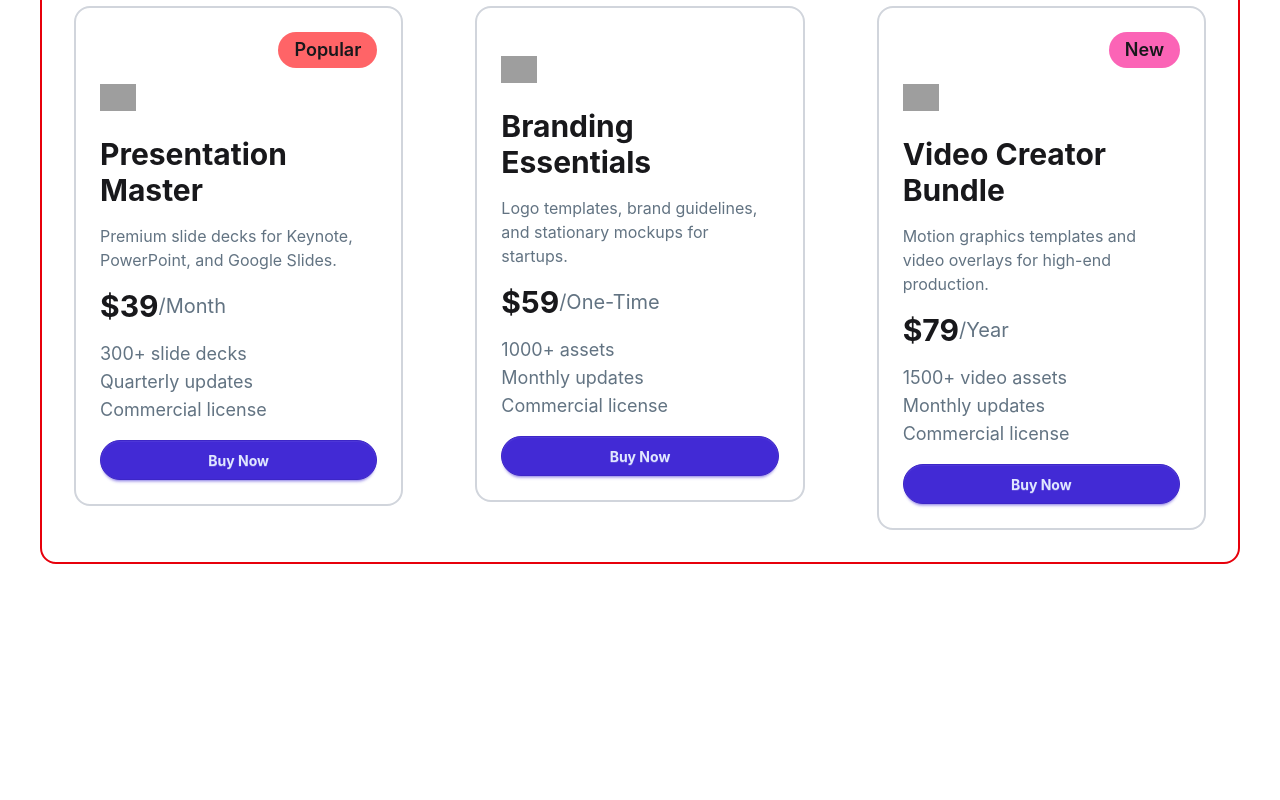
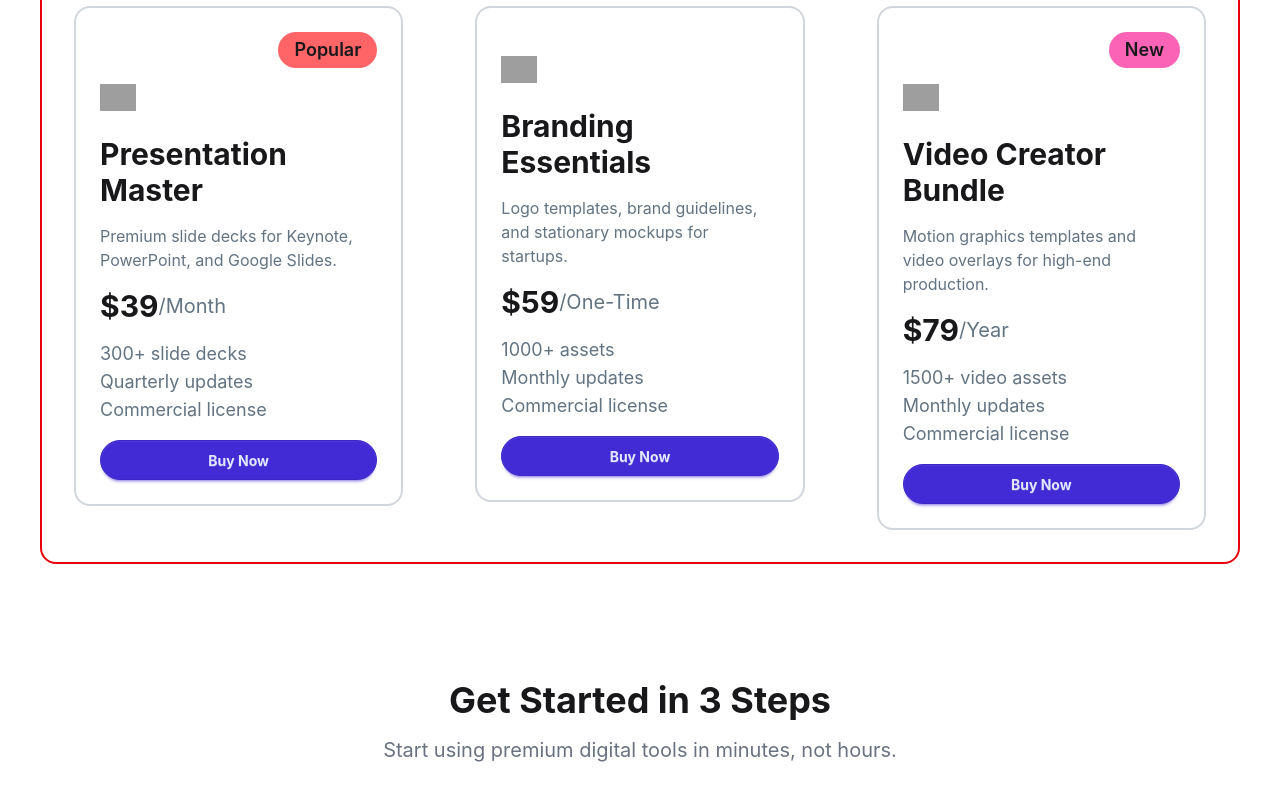
Before and after one commit to nasrullah-sheikh-noman/DigiTools, a React (Vite) app: page / in a window 1280 px wide. Shown: the part 2140-2940 px from the top of the page. Before the commit the page ends 2752 px from the top, so only its background shows below. Built offline with nearby package versions, Linux system fonts and the light colour scheme; grey boxes are pictures that could not be loaded.

Commit message:
add steps header and subheader

```diff
--- a/src/App.jsx
+++ b/src/App.jsx
@@ -4,6 +4,7 @@ import Hero from "./components/hero/Hero";
 import Activity from "./components/activity/Activity";
 import ToggoleButton from "./components/toggoleButton/ToggoleButton";
 import { useState } from "react";
+import Steps from "./components/steps/Steps";
 
 const fetchCards = async () => {
   const res = await fetch("/data.json");
@@ -29,6 +30,7 @@ function App() {
         addToCart={addToCart}
         setAddToCart={setAddToCart}
       />
+      <Steps/>
 
     </>
   );
--- /dev/null
+++ b/src/components/steps/Steps.jsx
@@ -0,0 +1,19 @@
+import React from "react";
+
+const Steps = () => {
+  return (
+    <div>
+      <div className="max-w-300 mx-auto justify-center items-center text-center my-29">
+        <div className="space-y-4">
+          <h2 className="text-4xl font-bold">Get Started in 3 Steps</h2>
+          <h4 className="text-gray-500 text-xl">Start using premium digital tools in minutes, not hours.</h4>
+        </div>
+        <div>
+
+        </div>
+      </div>
+    </div>
+  );
+};
+
+export default Steps;
--- a/src/components/toggoleButton/addedToCart/AddedToCart.jsx
+++ b/src/components/toggoleButton/addedToCart/AddedToCart.jsx
@@ -5,7 +5,6 @@ const AddedToCart = ({data, setAddToCart, setCartItem, addToCart}) => {
   console.log("addtocart", addToCart)
 
   const clearCard = (data) => {
-    // console.log("data", data);
     setAddToCart(addToCart.filter(item => item !== data.id));
     setCartItem(prev => prev - 1);
   }
```
